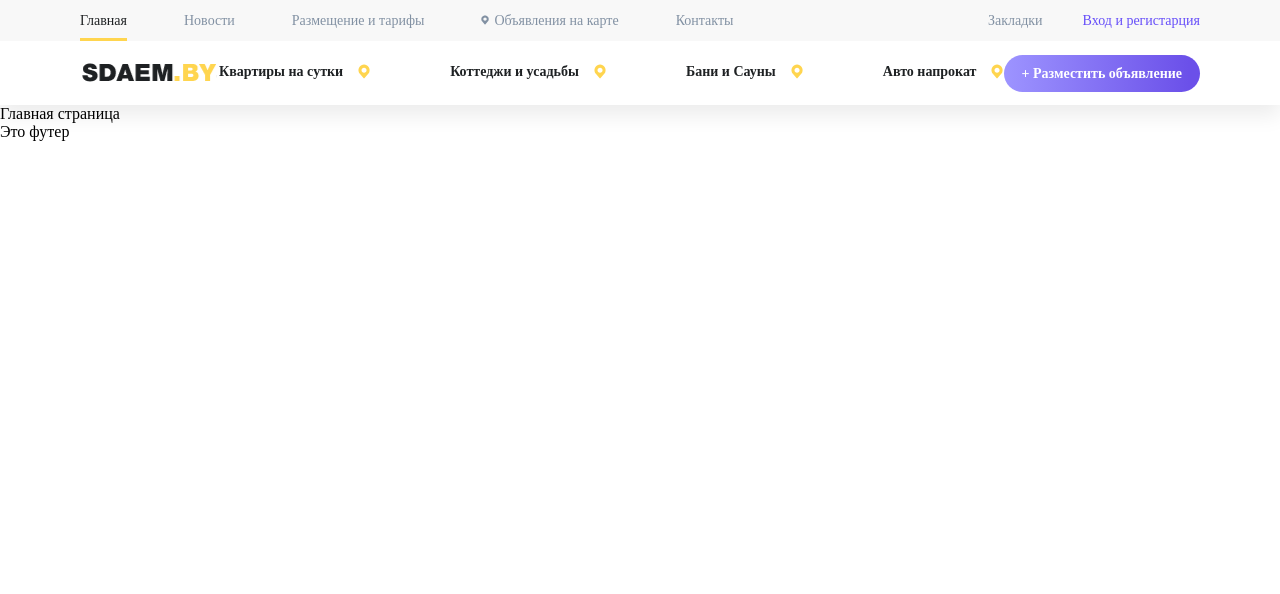
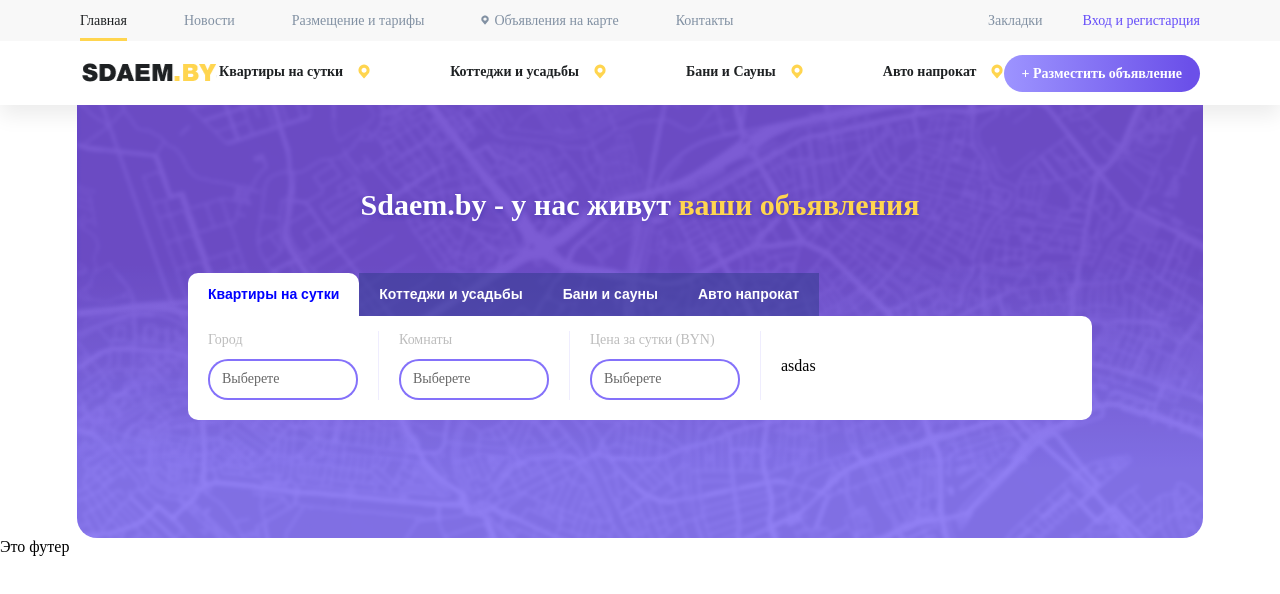
Before and after one commit to StasRnD/sdaem.by, a React (Create React App) app: page / in a window 1280 px wide. Shown: the top 594 px of the page. Built offline with nearby package versions, Linux system fonts and the light colour scheme.

Commit message:
feat: add filters

```diff
--- a/src/components/App.tsx
+++ b/src/components/App.tsx
@@ -6,7 +6,7 @@ import { NewsDetailsComponent } from './routes/NewsDetails/NewsDetailsComponent'
 import { ContactsComponent } from './routes/Сontacts/СontactsComponent';
 import { RegistrationComponent } from './routes/Registration/RegistrationComponent';
 import { ErrorUrl } from './routes/ErrorUrl';
-import { Home } from './routes/Home';
+import { HomeComponent } from './routes/Home/HomeComponent';
 import { Catalog } from './routes/Catalog';
 import { AuthComponent } from './routes/Auth/AuthComponent';
 import GlobalStyle from './GlobalStyle';
@@ -16,7 +16,7 @@ const MainPages = () => {
     <>
       <HeaderComponent />
       <Routes>
-        <Route path='' element={<Home />} />
+        <Route path='' element={<HomeComponent />} />
         <Route path='news' element={<NewsComponent />} />
         <Route path='news/:newsId' element={<NewsDetailsComponent />} />
         <Route path='catalog' element={<Catalog />} />
--- /dev/null
+++ b/src/components/Common/Filter/FilterComponent.tsx
@@ -0,0 +1,51 @@
+import { Filter, FilterShot, FilterItem } from './style';
+import { FilterSelectComponent } from './FilterSelect/FilterSelectComponent';
+import { useEffect } from 'react';
+
+interface FilterProps {
+  activeFilter: string;
+  allSelectsFilter: string[];
+}
+
+interface Obj {
+  city: string;
+  apartaments: string;
+  cotteges: string;
+  avto: string;
+  suans: string;
+}
+
+const selectLabel: Obj = {
+  city: 'Город',
+  apartaments: 'Комнаты',
+  cotteges: 'Комнаты',
+  suans: 'Кол-во мест',
+  avto: 'Марка',
+};
+
+export const FilterComponent = ({
+  activeFilter,
+  allSelectsFilter,
+}: FilterProps) => {
+  return (
+    <Filter>
+      <FilterShot activeFilter={activeFilter}>
+        {allSelectsFilter.map((select, index) => {
+          const labelValue = selectLabel[select as keyof typeof selectLabel];
+
+          return (
+            <FilterItem key={index}>
+              <label>{labelValue}</label>
+              <FilterSelectComponent selectName={select} />
+            </FilterItem>
+          );
+        })}
+        <FilterItem>
+          <label>Цена за сутки (BYN)</label>
+          <FilterSelectComponent selectName={'city'} />
+        </FilterItem>
+        <FilterItem>asdas</FilterItem>
+      </FilterShot>
+    </Filter>
+  );
+};
--- /dev/null
+++ b/src/components/Common/Filter/FilterSelect/FilterSelectComponent.tsx
@@ -0,0 +1,71 @@
+import { useState, useEffect } from 'react';
+import {
+  FilterSelect,
+  FilterSelectHeader,
+  FilterSelectCurrent,
+  FilterSelectIcon,
+  FilterSelectBody,
+  FilterSelectItem,
+} from './style';
+
+interface SelectOptionsProps {
+  city: string[];
+  apartaments: string[];
+  avto: string[];
+  cotteges: string[];
+  suans: string[];
+}
+
+const selectsOptions: SelectOptionsProps = {
+  city: ['Минск', 'Гродно', 'Гомель', 'Брест', 'Витебск', 'Могилев'],
+  apartaments: ['1 комн', '2 комн', '3 комн', '4 комн', '5 комн'],
+  cotteges: ['1 комн', '2 комн', '3 комн', '4 комн', '5 комн'],
+  suans: ['2 места', '4 места', '6 мест', '8 мест'],
+  avto: ['Honda', 'Audi', 'Mersedec'],
+};
+
+interface FilterSelectProps {
+  selectName: string;
+}
+
+export const FilterSelectComponent = ({ selectName }: FilterSelectProps) => {
+  useEffect(() => {
+    setSelectValue('Выберете');
+  }, [selectName]);
+  const [isShowSelectOptions, setIsShowSelectOptions] =
+    useState<boolean>(false);
+  const [selectValue, setSelectValue] = useState<string | null>('Выберете');
+
+  const toogleShowSelectOptions = () => {
+    setIsShowSelectOptions(!isShowSelectOptions);
+  };
+  const optionValues =
+    selectsOptions[selectName as keyof typeof selectsOptions];
+
+  const choiseSelectOption: React.MouseEventHandler<HTMLLIElement> = (evt) => {
+    setSelectValue(evt.currentTarget.textContent);
+    toogleShowSelectOptions();
+  };
+
+  return (
+    <FilterSelect>
+      <FilterSelectHeader onClick={toogleShowSelectOptions}>
+        <FilterSelectCurrent>{selectValue}</FilterSelectCurrent>
+        <FilterSelectIcon></FilterSelectIcon>
+      </FilterSelectHeader>
+      <FilterSelectBody isShowSelectOptions={isShowSelectOptions}>
+        {optionValues.map((option, index) => {
+          return (
+            <FilterSelectItem
+              key={index}
+              value={option}
+              onClick={choiseSelectOption}
+            >
+              {option}
+            </FilterSelectItem>
+          );
+        })}
+      </FilterSelectBody>
+    </FilterSelect>
+  );
+};
--- /dev/null
+++ b/src/components/Common/Filter/FilterSelect/style.ts
@@ -0,0 +1,54 @@
+import styled from 'styled-components';
+
+export const FilterSelect = styled.div`
+  position: relative;
+`;
+
+export const FilterSelectHeader = styled.div`
+  display: flex;
+  cursor: pointer;
+  background: #fff;
+  border: 2px solid rgba(102, 78, 249, 0.8);
+  border-radius: 20px;
+  font-weight: 500;
+  font-size: 14px;
+  line-height: 17px;
+  color: #686868;
+  padding: 9px 8px 11px 12px;
+`;
+
+export const FilterSelectCurrent = styled.span`
+  display: flex;
+`;
+
+export const FilterSelectIcon = styled.div`
+  display: flex;
+`;
+
+export const FilterSelectBody = styled.ul<{ isShowSelectOptions: boolean }>`
+  margin: 10px 0 0;
+  padding: 0;
+  list-style-type: none;
+  display: flex;
+  flex-direction: column;
+  position: absolute;
+  left: 0;
+  top: 100%;
+  display: ${(props) => (props.isShowSelectOptions ? 'block' : 'none')};
+  width: 100%;
+  cursor: pointer;
+  background: #fff;
+  box-shadow: 0px 0px 40px rgba(135, 124, 202, 0.3);
+  border-radius: 10px;
+`;
+
+export const FilterSelectItem = styled.li`
+  padding: 10px 15px;
+  font-weight: 500;
+  font-size: 14px;
+  line-height: 17px;
+  color: #1e2123;
+  &:hover {
+    background: #f8f8f8;
+  }
+`;
--- /dev/null
+++ b/src/components/Common/Filter/style.ts
@@ -0,0 +1,39 @@
+import styled from 'styled-components';
+
+export const Filter = styled.section`
+  display: flex;
+  flex-direction: column;
+  row-gap: 20px;
+`;
+
+export const FilterShot = styled.div<{ activeFilter: string }>`
+  display: flex;
+  background-color: #fff;
+  padding: 15px 20px 20px;
+  column-gap: 20px;
+  border-radius: ${(props) =>
+    props.activeFilter === 'apartaments' ? '0 10px 10px' : '10px'};
+`;
+
+export const FilterItem = styled.div`
+  display: flex;
+  flex-direction: column;
+  justify-content: center;
+  row-gap: 11px;
+  width: 100%;
+  max-width: 150px;
+  &:nth-last-child(n + 2) {
+    padding-right: 20px;
+    border-right: 1px solid rgba(102, 78, 249, 0.1);
+  }
+  label {
+    font-weight: 500;
+    font-size: 14px;
+    line-height: 17px;
+    color: #bdbdbd;
+  }
+`;
+
+export const FilterAdvance = styled.div`
+  display: flex;
+`;
--- a/src/components/routes/Home.tsx
+++ /dev/null
@@ -1,3 +0,0 @@
-export const Home = () => {
-  return <div>Главная страница</div>;
-};
--- /dev/null
+++ b/src/components/routes/Home/HomeComponent.tsx
@@ -0,0 +1,16 @@
+import { Home, HomeFilter, HomeTitle } from './style';
+import { FilterComponent } from '../../Common/Filter/FilterComponent';
+import { HomeFilterComponent } from './HomeFilter/HomeFilterComponent';
+
+export const HomeComponent = () => {
+  return (
+    <Home>
+      <HomeFilter>
+        <HomeTitle>
+          Sdaem.by - у нас живут <span>ваши объявления</span>
+        </HomeTitle>
+        <HomeFilterComponent></HomeFilterComponent>
+      </HomeFilter>
+    </Home>
+  );
+};
--- /dev/null
+++ b/src/components/routes/Home/HomeFilter/HomeFilterComponent.tsx
@@ -0,0 +1,33 @@
+import { ButtonValue } from './constans';
+import { FilterComponent } from '../../../Common/Filter/FilterComponent';
+import { HomeFilter, FilterButtonsList, FilterButton } from './style';
+import { useState } from 'react';
+
+export const HomeFilterComponent = () => {
+  const [activeFilter, setActiveFilter] = useState('apartaments');
+
+  const allSelectsFilter = ['city', activeFilter];
+
+  return (
+    <HomeFilter>
+      <FilterButtonsList>
+        {ButtonValue.map((button, index) => {
+          return (
+            <FilterButton
+              key={index}
+              value={button.value}
+              activeFilter={activeFilter}
+              onClick={(evt) => setActiveFilter(evt.currentTarget.value)}
+            >
+              {button.text}
+            </FilterButton>
+          );
+        })}
+      </FilterButtonsList>
+      <FilterComponent
+        allSelectsFilter={allSelectsFilter}
+        activeFilter={activeFilter}
+      ></FilterComponent>
+    </HomeFilter>
+  );
+};
--- /dev/null
+++ b/src/components/routes/Home/HomeFilter/constans.ts
@@ -0,0 +1,23 @@
+interface ButtonValueProps {
+  text: string;
+  value: string;
+}
+
+export const ButtonValue: ButtonValueProps[] = [
+  {
+    text: 'Квартиры на сутки',
+    value: 'apartaments',
+  },
+  {
+    text: 'Коттеджи и усадьбы',
+    value: 'cotteges',
+  },
+  {
+    text: 'Бани и сауны',
+    value: 'suans',
+  },
+  {
+    text: 'Авто напрокат',
+    value: 'avto',
+  },
+];
--- /dev/null
+++ b/src/components/routes/Home/HomeFilter/style.ts
@@ -0,0 +1,33 @@
+import styled from 'styled-components';
+
+const activeFilterButton = `
+    border-radius: 10px 10px 0 0;
+    color: blue;
+    background-color: white;
+`;
+
+export const HomeFilter = styled.section`
+  display: flex;
+  flex-direction: column;
+  width: 100%;
+`;
+
+export const FilterButtonsList = styled.div`
+  display: flex;
+`;
+
+export const FilterButton = styled.button<{
+  activeFilter: string;
+  value: string;
+}>`
+  border: none;
+  font-weight: 600;
+  font-size: 14px;
+  line-height: 17px;
+  padding: 13px 20px;
+  background-color: rgba(45, 57, 136, 0.5);
+  color: white;
+  ${(props) =>
+    props.activeFilter === props.value ? `${activeFilterButton}` : ''};
+  cursor: pointer;
+`;
--- /dev/null
+++ b/src/components/routes/Home/style.ts
@@ -0,0 +1,30 @@
+import styled from 'styled-components';
+import CityMap from '../../../images/city-map.png';
+
+export const Home = styled.main`
+  padding: 0 77px;
+  margin: 0 auto;
+`;
+
+export const HomeFilter = styled.section`
+  display: flex;
+  flex-direction: column;
+  row-gap: 50px;
+  background-image: url(${CityMap}),
+    linear-gradient(360deg, #7e6af3 15.95%, #6540cd 63.1%);
+  border-radius: 0 0 20px 20px;
+  padding: 82px 111px 118px;
+`;
+
+export const HomeTitle = styled.h1`
+  margin: 0;
+  text-align: center;
+  color: white;
+  font-weight: 700;
+  font-size: 30px;
+  line-height: 36px;
+  text-shadow: 0px 2px 5px rgba(0, 14, 142, 0.3);
+  span {
+    color: #ffd54f;
+  }
+`;
```
